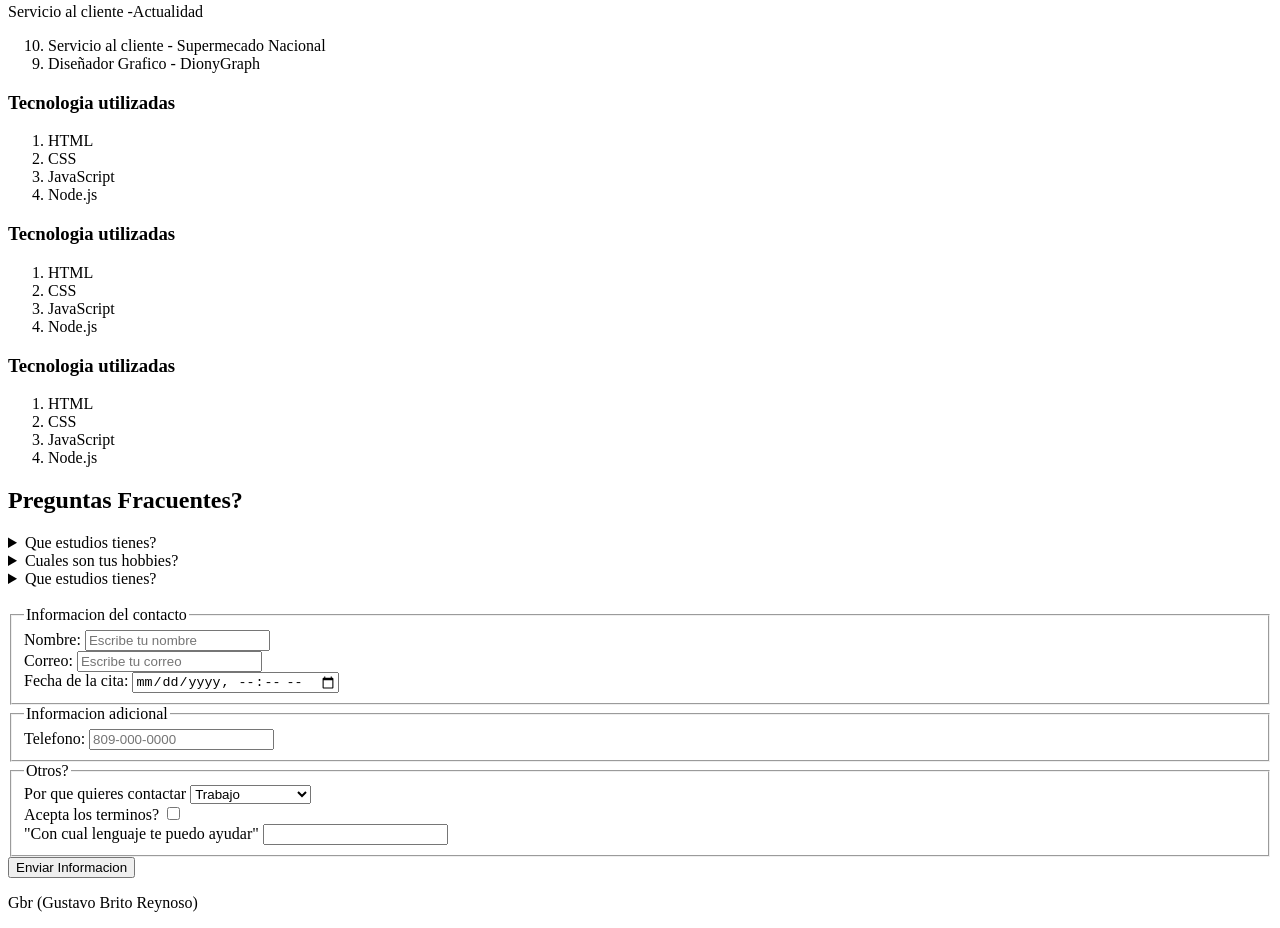
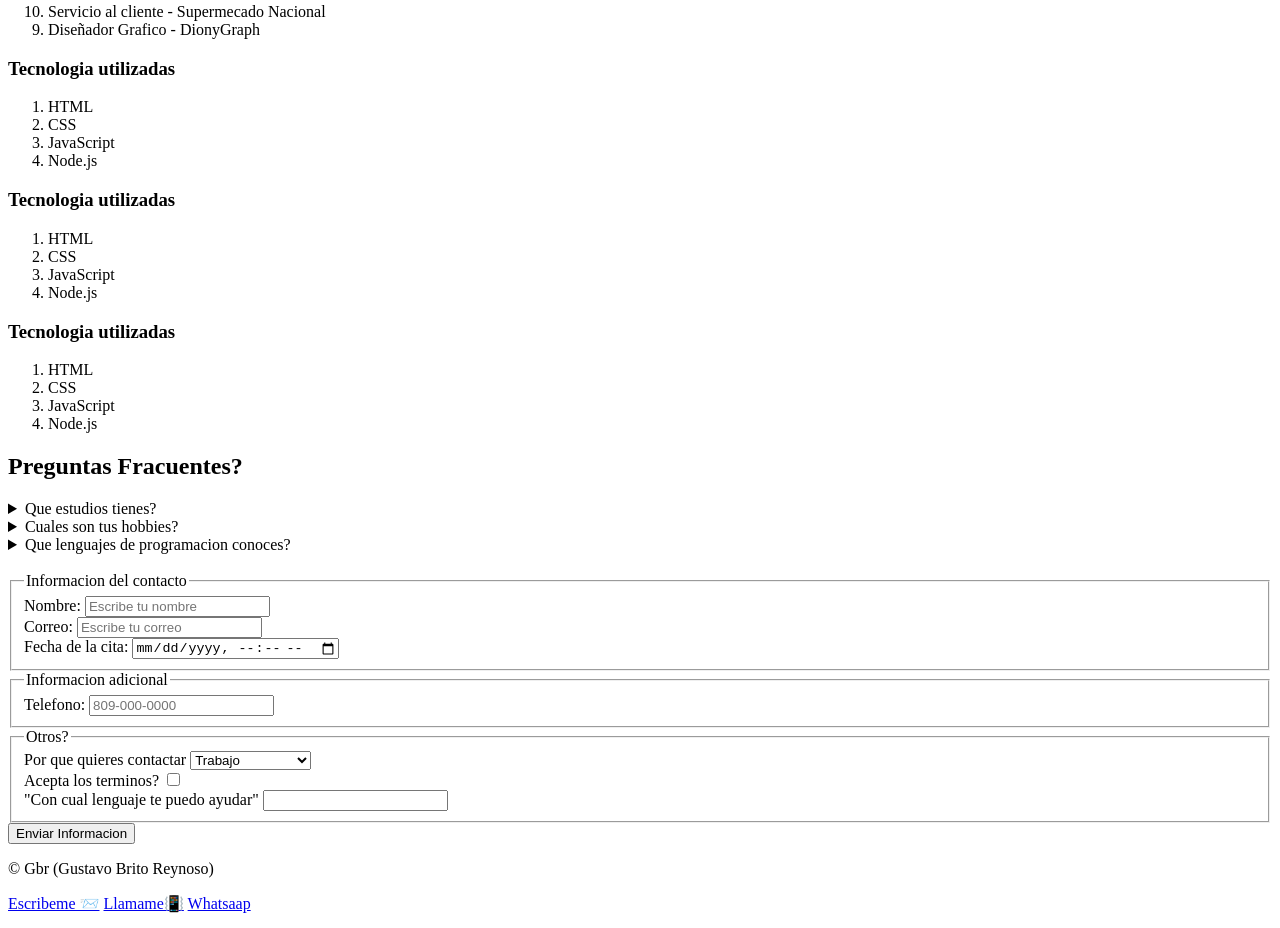
Before and after one commit to BRITO19/Examen, a plain HTML site: page index.html in a window 1280 px wide. Shown: the part 1096-2024 px from the top of the page. Drawn offline with Linux system fonts and the light colour scheme.

Commit message:
Update index.html

```diff
--- a/index.html
+++ b/index.html
@@ -12,11 +12,11 @@
     <h3>Engresado de la Universidad  Tecnologica de Santiago (Utesa),Contacto:809-268-6464</h3>
 
 <h3>Mi competencias</h3>
-<ul>
+<ol type="A">
     <li>Estudiante</li>
     <li>Colaborador</li>
     <li>Programador</li>
-</ul>
+</ol>
 <img src="Foto 2x2 Gustavo Brito.jpg" alt="foto de perfil" width="300">
 
 <h3>Experiencia Laboral</h3>
@@ -29,7 +29,6 @@
 <button>Haz clic aqui</button>
 
 <h3>Experiencia Laboral</h3>
-<p>Servicio al cliente -Actualidad</p>
 <ol start="10" reversed start="10">
     <li>Servicio al cliente - Supermecado Nacional</li>
     <li>Diseñador Grafico - DionyGraph</li>
@@ -72,7 +71,7 @@
 </details>
 
 <details slot="open">
-    <summary>Que estudios tienes?</summary>
+    <summary>Que lenguajes de programacion conoces?</summary>
     <p> C#,phyton, JavaScript</p>
 </details>
 <br>
@@ -96,7 +95,7 @@
     <div role="contentinfo">
         <label>
             Fecha de la cita:
-            <input type="datetime-local" required>
+            <input type="datetime-local"  required>
         </label>
     </div>
 </fieldset>
@@ -148,7 +147,10 @@
 <button>Enviar Informacion</button>
 
 <footer>
-    <p>Gbr (Gustavo Brito Reynoso)</p>
+    <p> © Gbr (Gustavo Brito Reynoso)</p>
+    <a href="mailto:aux.gustavo_brito19@hotmail.com">Escribeme 📨</a>
+    <a href="tel:+8092686464">Llamame📳</a>
+    <a href="whatsaap://send?Hola gustavo">Whatsaap </a>
 </footer>
 </body>
 </html>
```
